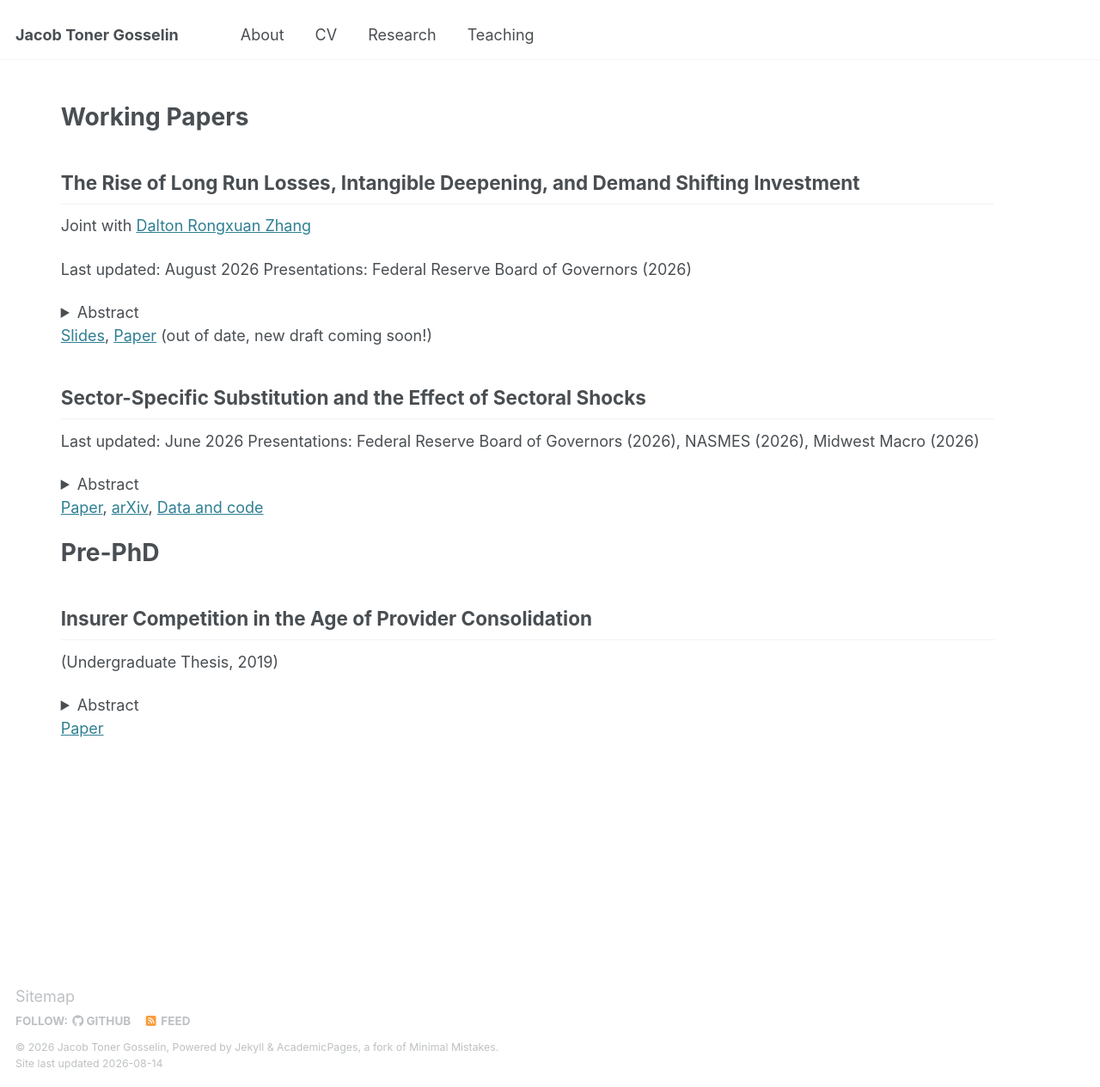
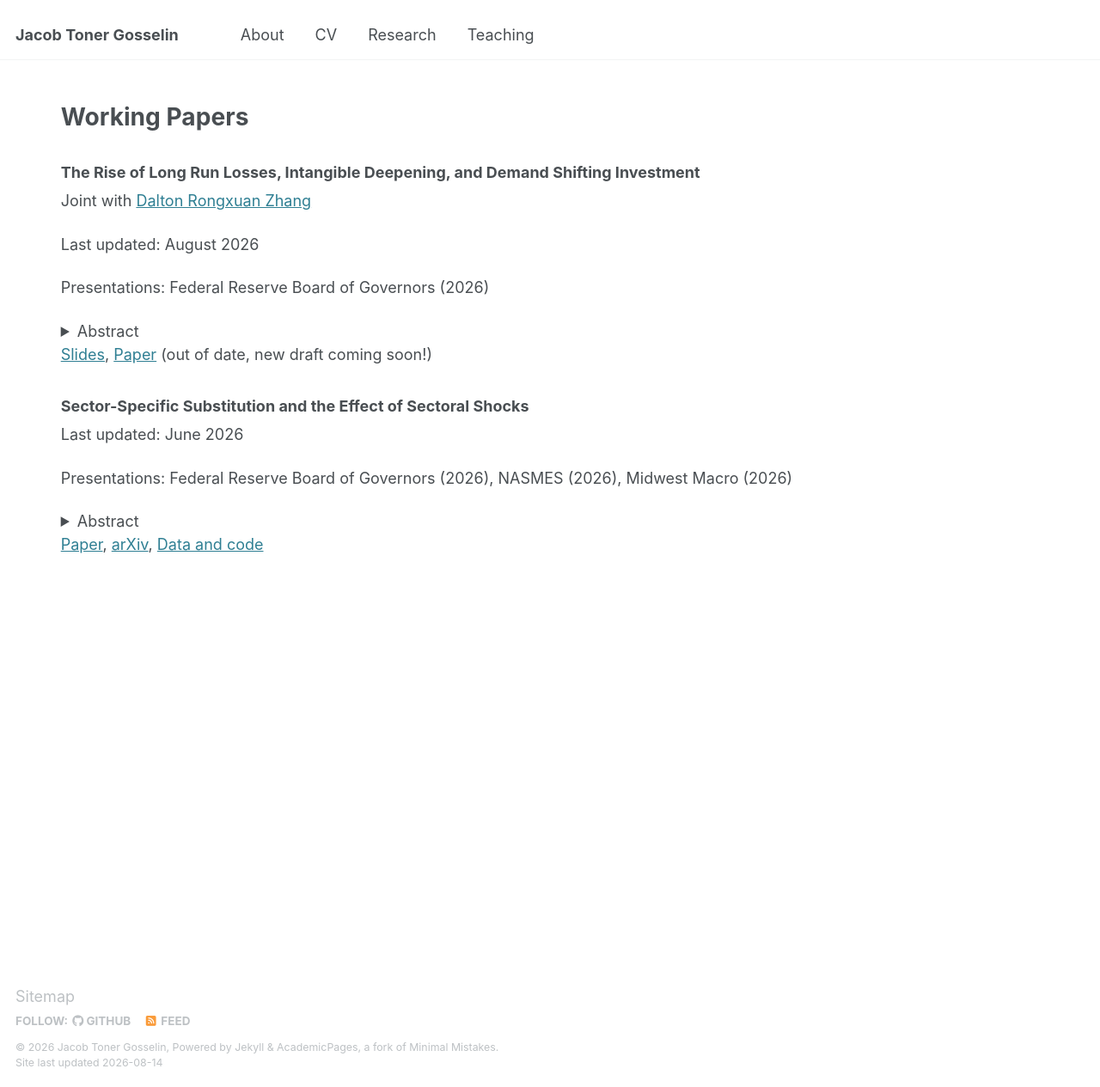
Before and after one commit to jacobgosselin/jacobgosselin.github.io, a Jekyll site: the page built from _pages/research.md, in a window 1280 px wide and 1265 px high. Shown: the whole window at 86% size. Built offline with Jekyll 4.4.1, drawn with Linux system fonts in a browser that asks for light colours.

Commit message:
time to take down the undergrad thesis

```diff
--- a/_pages/research.md
+++ b/_pages/research.md
@@ -9,11 +9,12 @@ redirect_from:
 
 # Working Papers
 
-## The Rise of Long Run Losses, Intangible Deepening, and Demand Shifting Investment
+### The Rise of Long Run Losses, Intangible Deepening, and Demand Shifting Investment
 
 Joint with [Dalton Rongxuan Zhang](https://sites.google.com/view/daltonrxzhang/dalton-zhang)
 
 Last updated: August 2026
+
 Presentations: Federal Reserve Board of Governors (2026)
 
 <details>
@@ -25,9 +26,10 @@ In the universe of US public firms between 1980 and 2019, we find (1) a rise in
 
 [Slides](https://jacobgosselin.github.io/files/NegEarnings_DemandShifting_Slides.pdf), [Paper](https://jacobgosselin.github.io/files/NegEarnings_DemandShifting.pdf) (out of date, new draft coming soon!)
 
-## Sector-Specific Substitution and the Effect of Sectoral Shocks
+### Sector-Specific Substitution and the Effect of Sectoral Shocks
 
 Last updated: June 2026
+
 Presentations: Federal Reserve Board of Governors (2026), NASMES (2026), Midwest Macro (2026)
 
 <details>
@@ -38,18 +40,3 @@ How a shock to an individual sector propagates to the prices of other sectors an
 </details>
 
 [Paper](https://jacobgosselin.github.io/files/SectoralSubstitution.pdf), [arXiv](https://arxiv.org/abs/2502.07896), [Data and code](https://github.com/jacobgosselin/HeterogeousSectoralProduction)
-
-
-# Pre-PhD
-
-## Insurer Competition in the Age of Provider Consolidation
-
-(Undergraduate Thesis, 2019)
-
-<details>
-<summary>Abstract</summary>
-<!-- <br> -->
-This paper investigates the impact of hospital competition (or lack thereof) on insurer participation in the ACA's individual market. Using public data from CMS, and private data from the American Hospital Association (AHA), I construct the Herfindahl–Hirschman Index (HHI)  for hospital and insurer markets at the county-level in 34 of the 36 states using federally facilitated marketplaces, across 2015 and 2016 (hospital HHI is lagged by one year). I fit a linear model on 2063 counties across two years in these states, controlling for county-level covariates and fixed effects for year-"rating area" (a geographic designation created by the ACA,  which typically amounts to a collection of counties). I estimate my parameters using OLS. I find higher hospital HHI levels are associated with higher insurer HHI levels at a coefficient of .033, log linearized. I lay the groundwork for further analysis once more years of data are available, contributing to the existing literature by focusing on insurer competition rather than premium price as my primary outcome, leveraging "rating areas" for better model specification, and outlining a novel approach to hospital market HHI construction using hospital "radii" rather than pre-existing geographic bounds.
-</details>
-
-[Paper](https://jacobgosselin.github.io/files/pre_PhD.pdf)
```
